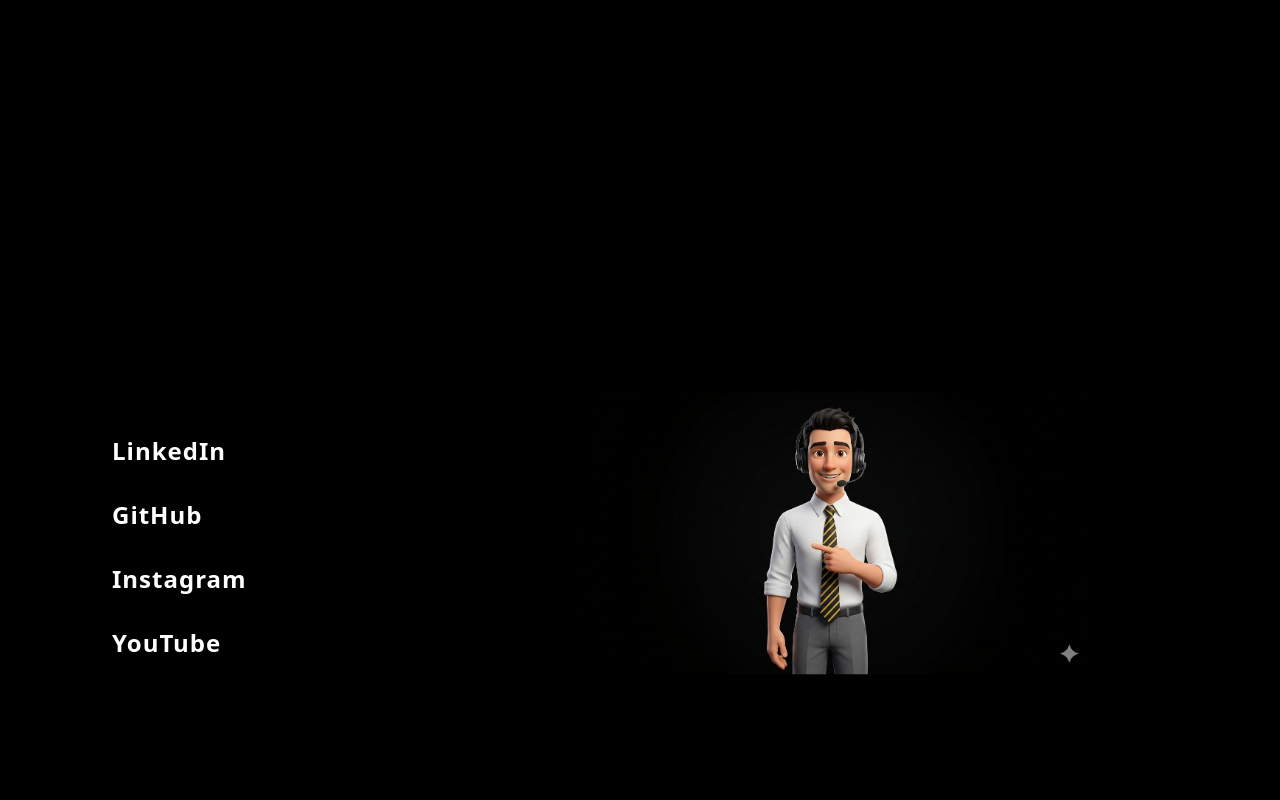
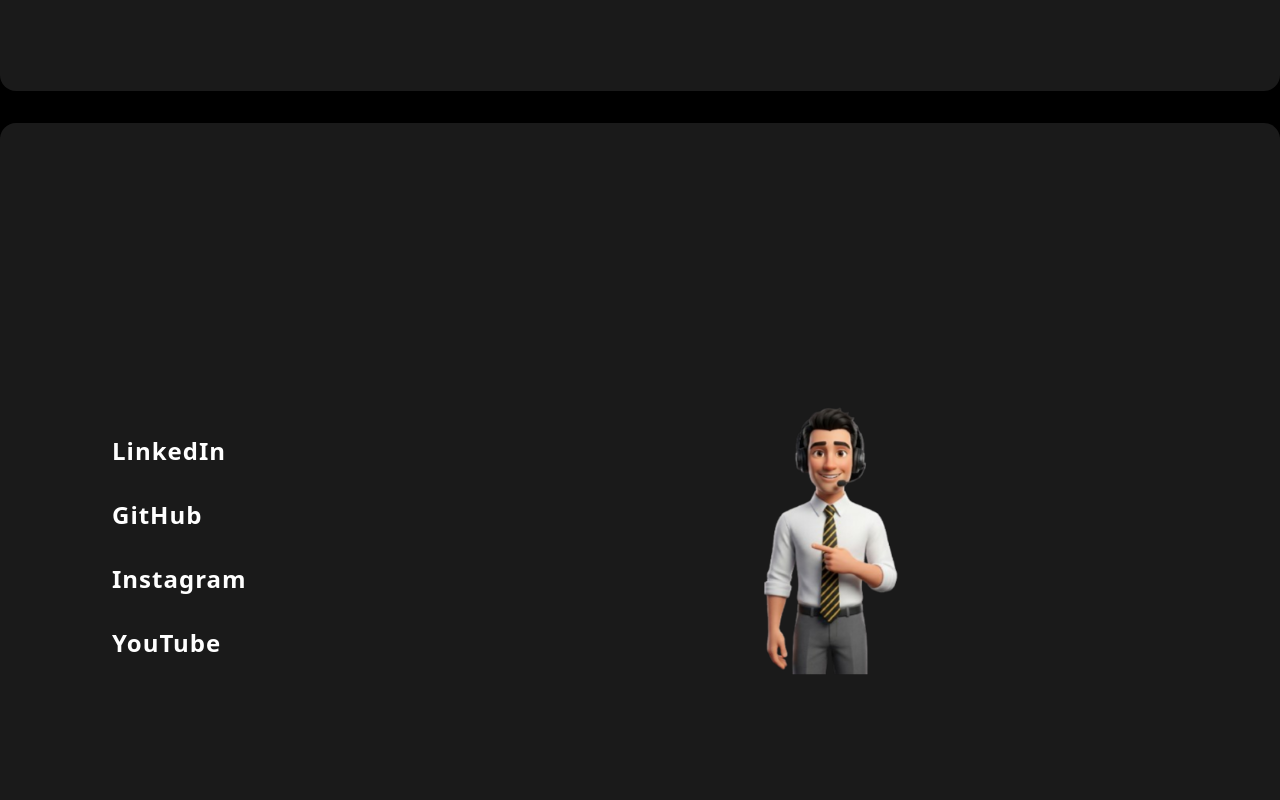
Before and after one commit to Nitendramishra788/ProtFolio, a React (Vite) app in the folder Frontend/: page /contact in a window 1280 px wide. Shown: the part 880-1680 px from the top of the page. Built offline with nearby package versions, Linux system fonts and the light colour scheme.

Commit message:
clear some err in frontend files

```diff
--- a/Frontend/src/Contact/ContactSocial.jsx
+++ b/Frontend/src/Contact/ContactSocial.jsx
@@ -45,7 +45,7 @@
             <div className="image-box">
 
               <img
-                src="/image/media Pic.png"
+                src="/image/Icon_img.png"
                 alt="contact"
                 className="contact-img"
               />
--- a/Frontend/src/index.css
+++ b/Frontend/src/index.css
@@ -435,7 +435,7 @@
 .RightMain{
     width: 100%;
     min-height: 100vh;
-    background: #000;
+  background-color: rgba(255, 255, 255, 0.1);
     overflow: hidden;
 
     display: flex;
```
Also changed, not shown: Frontend/public/image/Icon_img.png (added), Frontend/public/image/media Pic.png (deleted).
